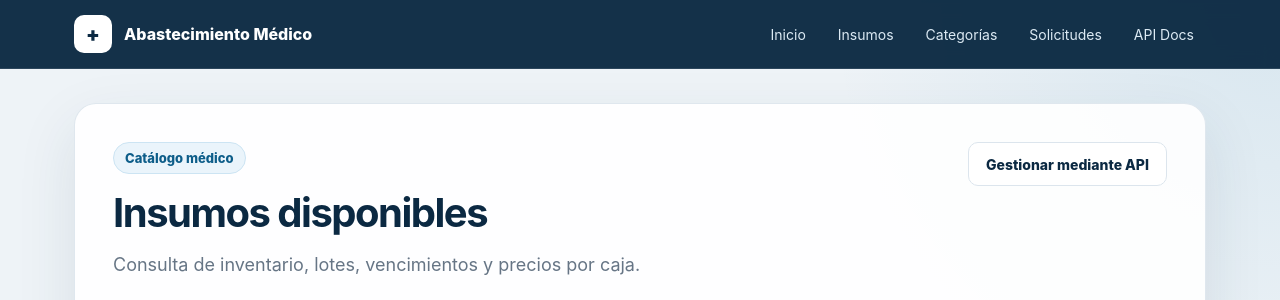
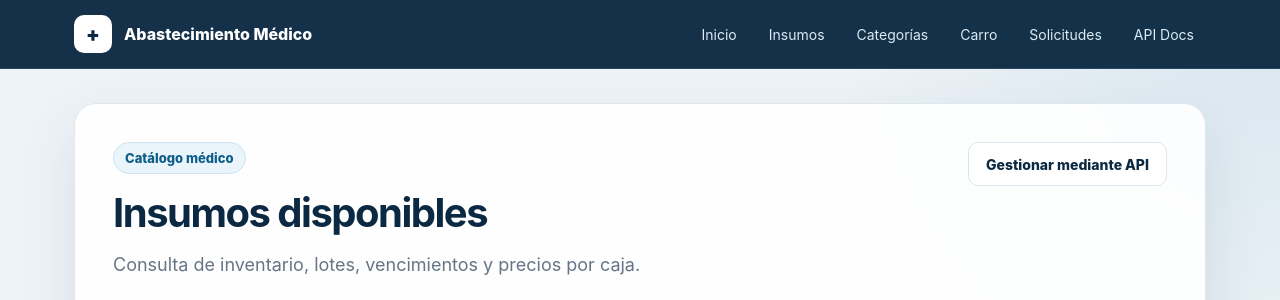
Before and after one commit to Gesgg77/abastecimiento_medico, a Django app: page /catalogo/insumos/ in a window 1280 px wide. Shown: the top 300 px of the page. Run offline with Django 5.2, Linux system fonts and the light colour scheme; data that the repository does not hold is empty; parts of the project's set-up code (start-up, migrations or seed data) failed here and were passed over.

Commit message:
Agregar acceso al carro en navegación

```diff
--- a/templates/base.html
+++ b/templates/base.html
@@ -96,6 +96,7 @@
             <a href="/">Inicio</a>
             <a href="/catalogo/insumos/">Insumos</a>
             <a href="/catalogo/categorias/">Categorías</a>
+            <a href="/gestion/carro/">Carro</a>
             <a href="/gestion/solicitudes/">Solicitudes</a>
             <a href="/api/docs/">API Docs</a>
         </nav>
```
